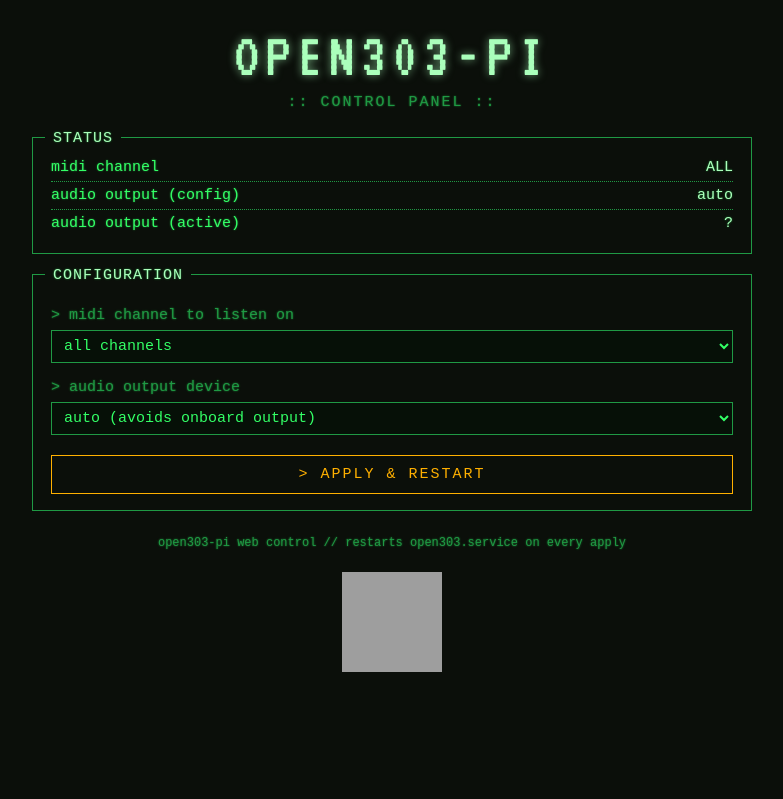
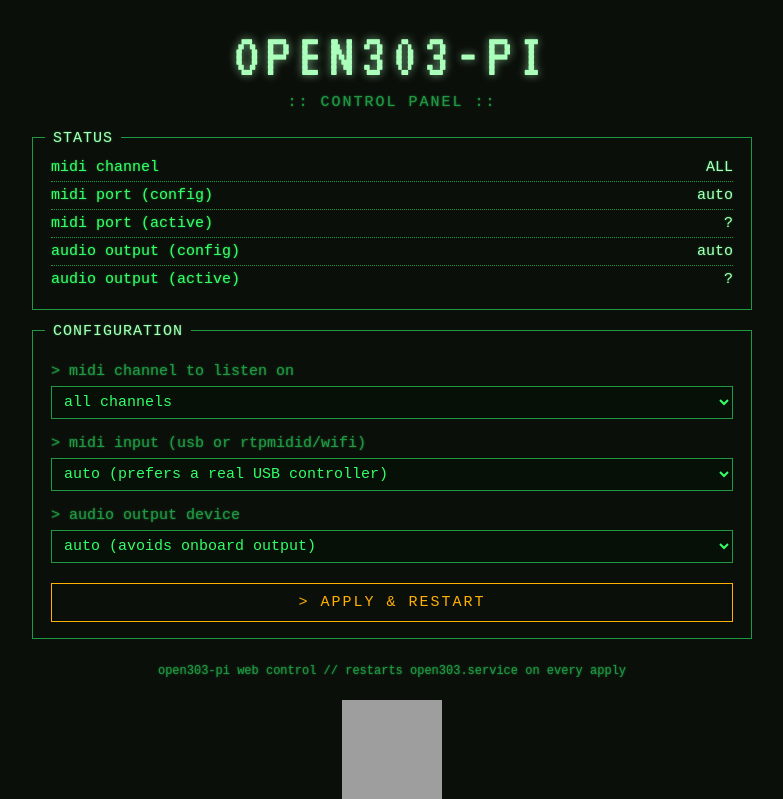
Before and after one commit to sebastien17/open303-pi, a Flask app: page / in a window 1280 px wide. Shown: the top 799 px of the page, without its empty margins (248-1031 px from the left). Before the commit the page ends 672 px from the top, so only its background shows below. Run offline with Flask 3, Linux system fonts and the light colour scheme; grey boxes are pictures that could not be loaded.

Commit message:
Add MIDI input selection (USB/rtpmidid) to the web UI
New "midi port" dropdown mirrors the existing audio device one:
populated via --list-midi-ports (excluding rtpmidid's own internal
"Network Export"/"Announcements" ports, which don't relay anything to
a third-party subscriber -- verified empirically), writes
--midi-port "NAME" into EXTRA_ARGS on apply. Status box shows both the
configured filter and the port actually opened (parsed from the
service's "MIDI ouvert sur: ..." log line).

No busy-port workaround needed here unlike audio: ALSA sequencer
ports allow multiple simultaneous subscribers, so --list-midi-ports
already shows everything while the service is running.

Updates the sudoers-scoped apply script's validation regex to accept
the new --midi-port argument, and documents rtpmidid installation
(README section 7ter) since it's what makes the "wifi" choice
meaningful.

```diff
--- a/web/app.py
+++ b/web/app.py
@@ -19,12 +19,13 @@ DEFAULT_FILE = "/etc/default/open303"
 BINARY = "/usr/local/bin/open303_pi_host"
 APPLY_SCRIPT = "/usr/local/sbin/open303-web-apply.sh"
 
-# Caracteres attendus dans un nom de peripherique ALSA/RtAudio (ex: "KT USB
-# Audio (USB Audio)"). Pas d'authentification sur cette interface : on
-# n'ecrit jamais tel quel dans /etc/default/open303 (via sudo) une valeur qui
-# ne matche pas ce format, meme si subprocess.run() sans shell=True exclut
-# deja l'injection de commande classique.
-AUDIO_DEVICE_RE = re.compile(r"^[A-Za-z0-9 _\-().:]{0,100}$")
+# Caracteres attendus dans un nom de peripherique ALSA/RtAudio/RtMidi (ex:
+# "KT USB Audio (USB Audio)", "Elektron Digitakt II:...24:0"). Pas
+# d'authentification sur cette interface : on n'ecrit jamais tel quel dans
+# /etc/default/open303 (via sudo) une valeur qui ne matche pas ce format,
+# meme si subprocess.run() sans shell=True exclut deja l'injection de
+# commande classique.
+DEVICE_NAME_RE = re.compile(r"^[A-Za-z0-9 _\-().:]{0,100}$")
 
 app = Flask(__name__)
 
@@ -74,9 +75,54 @@ def list_audio_devices():
     return devices
 
 
+def current_midi_port():
+    """Dernier port MIDI reellement ouvert par open303.service, lu dans ses
+    logs (ligne "MIDI ouvert sur: ..."). Contrairement a l'audio, RtMidi ne
+    bloque pas l'enumeration d'un port deja utilise par un autre processus
+    (les sequenceurs ALSA supportent plusieurs abonnes) -- pas besoin de
+    fusionner ce resultat dans list_midi_ports(), juste de l'afficher."""
+    try:
+        out = subprocess.run(
+            ["journalctl", "-u", "open303.service", "-n", "200", "--no-pager"],
+            capture_output=True, text=True, timeout=5,
+        ).stdout
+    except (FileNotFoundError, subprocess.TimeoutExpired):
+        return ""
+    match = None
+    for line in out.splitlines():
+        m = re.search(r"MIDI ouvert sur:\s*(.+)", line)
+        if m:
+            match = m.group(1).strip()
+    return match or ""
+
+
+def list_midi_ports():
+    """Interroge le binaire (--list-midi-ports). Exclut les ports internes
+    de rtpmidid ("Network Export", "Announcements") : verifie empiriquement
+    qu'ils ne relaient PAS le MIDI local/reseau vers un abonne tiers (ce sont
+    des ports de service, pas une source generique) -- les proposer dans le
+    menu ne ferait que produire un choix qui semble valide mais ne recoit
+    jamais rien. "Midi Through" reste propose : c'est le point d'entree reel
+    aussi bien pour un controleur USB que pour le MIDI recu via rtpmidid
+    (cf commentaires dans pickMidiPort(), src/main.cpp)."""
+    try:
+        out = subprocess.run(
+            [BINARY, "--list-midi-ports"], capture_output=True, text=True, timeout=5
+        ).stdout
+    except (FileNotFoundError, subprocess.TimeoutExpired):
+        return []
+    ports = []
+    for line in out.splitlines():
+        m = re.match(r"\s*\[(\d+)\]\s+(.*)", line)
+        if m and "rtpmidid" not in m.group(2):
+            ports.append(m.group(2).strip())
+    return ports
+
+
 def read_current_config():
     channel = None  # None = tous les canaux
     audio_device = ""
+    midi_port = ""
     try:
         with open(DEFAULT_FILE) as f:
             content = f.read()
@@ -90,18 +136,24 @@ def read_current_config():
     m = re.search(r'--audio-device\s+"([^"]*)"', extra_args)
     if m:
         audio_device = m.group(1)
-    return channel, audio_device
+    m = re.search(r'--midi-port\s+"([^"]*)"', extra_args)
+    if m:
+        midi_port = m.group(1)
+    return channel, audio_device, midi_port
 
 
 @app.route("/")
 def index():
-    channel, audio_device = read_current_config()
+    channel, audio_device, midi_port = read_current_config()
     return render_template(
         "index.html",
         channel=channel,
         audio_device=audio_device,
         active_device=current_output_device(),
         devices=list_audio_devices(),
+        midi_port=midi_port,
+        active_midi_port=current_midi_port(),
+        midi_ports=list_midi_ports(),
     )
 
 
@@ -130,9 +182,12 @@ def qr_png():
 def apply():
     channel_raw = request.form.get("channel", "all")
     audio_device = request.form.get("audio_device", "").strip()
+    midi_port = request.form.get("midi_port", "").strip()
 
-    if not AUDIO_DEVICE_RE.match(audio_device):
+    if not DEVICE_NAME_RE.match(audio_device):
         abort(400, "Invalid device name.")
+    if not DEVICE_NAME_RE.match(midi_port):
+        abort(400, "Invalid MIDI port name.")
 
     extra_args = ""
     if channel_raw != "all":
@@ -145,6 +200,8 @@ def apply():
         extra_args += f"--channel {channel} "
     if audio_device:
         extra_args += f'--audio-device "{audio_device}" '
+    if midi_port:
+        extra_args += f'--midi-port "{midi_port}" '
 
     subprocess.run(
         ["sudo", "-n", APPLY_SCRIPT, extra_args.strip()],
--- a/web/templates/index.html
+++ b/web/templates/index.html
@@ -121,6 +121,8 @@
 
     <div class="box" data-title="STATUS">
       <div class="row"><span>midi channel</span><span class="val">{{ "ALL" if channel is none else channel }}</span></div>
+      <div class="row"><span>midi port (config)</span><span class="val">{{ midi_port if midi_port else "auto" }}</span></div>
+      <div class="row"><span>midi port (active)</span><span class="val">{{ active_midi_port if active_midi_port else "?" }}</span></div>
       <div class="row"><span>audio output (config)</span><span class="val">{{ audio_device if audio_device else "auto" }}</span></div>
       <div class="row"><span>audio output (active)</span><span class="val">{{ active_device if active_device else "?" }}</span></div>
     </div>
@@ -131,6 +133,14 @@
         <option value="all" {{ "selected" if channel is none }}>all channels</option>
         {% for n in range(16) %}
         <option value="{{ n }}" {{ "selected" if channel == n }}>channel {{ n }}</option>
+        {% endfor %}
+      </select>
+
+      <label for="midi_port">midi input (usb or rtpmidid/wifi)</label>
+      <select name="midi_port" id="midi_port">
+        <option value="" {{ "selected" if not midi_port }}>auto (prefers a real USB controller)</option>
+        {% for p in midi_ports %}
+        <option value="{{ p }}" {{ "selected" if p == midi_port }}>{{ p }}</option>
         {% endfor %}
       </select>
 
```
Also changed, not shown: README.md, 1 other file.
